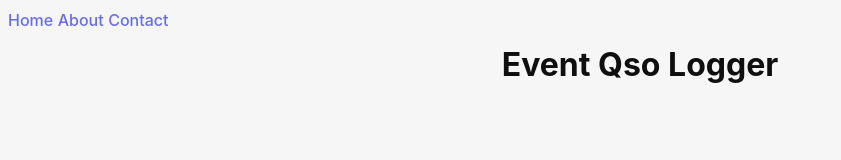
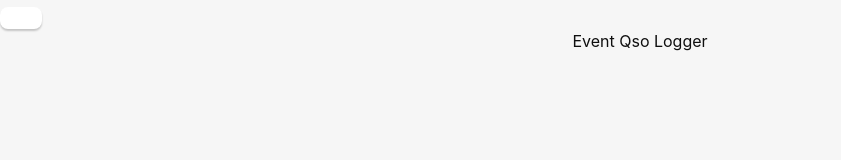
Before and after one commit to H2-Technologies/Event-QSO-Logger, a website: page src/index.html in a window 1280 px wide. Shown: the whole page, without its empty margins (0-841 px from the left). Drawn offline with nearby package versions, Linux system fonts and the light colour scheme.

Commit message:
added dropdwon button

```diff
--- a/src/index.html
+++ b/src/index.html
@@ -1,28 +1,33 @@
 <!DOCTYPE html>
 <html lang="en">
+
 <head>
   <meta charset="UTF-8" />
   <link rel="stylesheet" href="styles.css" />
   <meta name="viewport" content="width=device-width, initial-scale=1.0" />
   <script src="/internet.js"></script>
+  <script src="https://cdn.tailwindcss.com"></script>
   <title>Event Qso Logger</title>
 </head>
+
 <body>
   <div class="header">
     <!-- Create a hamburger menu that opens as a dropdown when clicked -->
-      <div class="dropdown">
-		<!-- Create three parallel lines -->
+    <!--<div class="dropdown">
+      Create three parallel lines
       <div class="line1"></div>
       <div class="line2"></div>
       <div class="line3"></div>
       <div class="dropdown-content">
-          <a href="index.html">Home</a>
+        <a href="index.html" class="">Home</a>
         <a href="about.html">About</a>
         <a href="contact.html">Contact</a>
-        </div>
+      </div>-->
+      <button id="dropdownButton" data-dropdown-toggle="dropdown" class="text-black bg-white hover:bg-black focus:ring-4 focus: outline-none focus:ring-slate-300 font-medium rounded-lg text-sm px-5 py-2.5 text-center inline-flex"></button>
       <h1>Event Qso Logger</h1>
     </div>
     <div id="app">
     </div>
 </body>
+
 </html>
```
Lines whose indentation alone changed are shown as unchanged.
